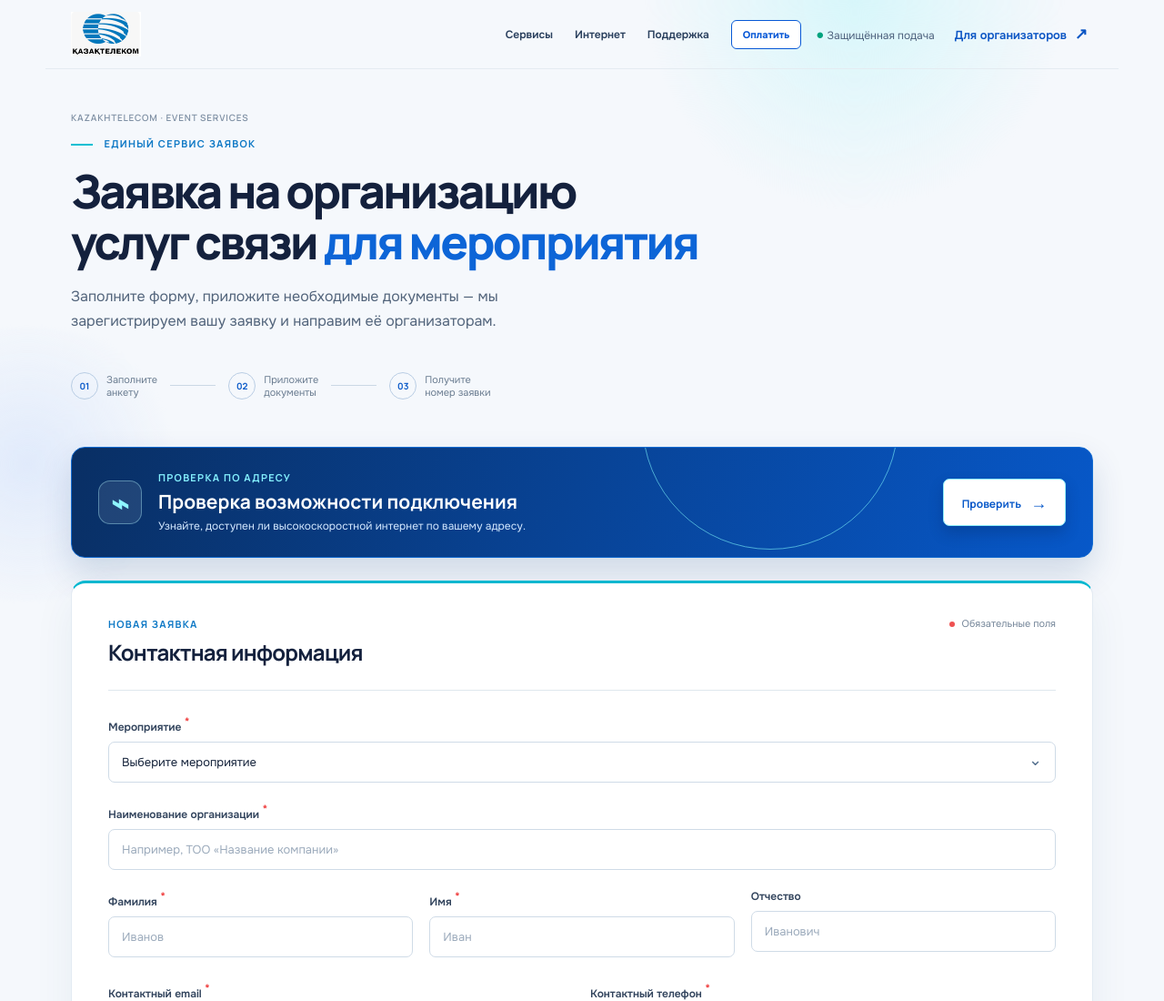
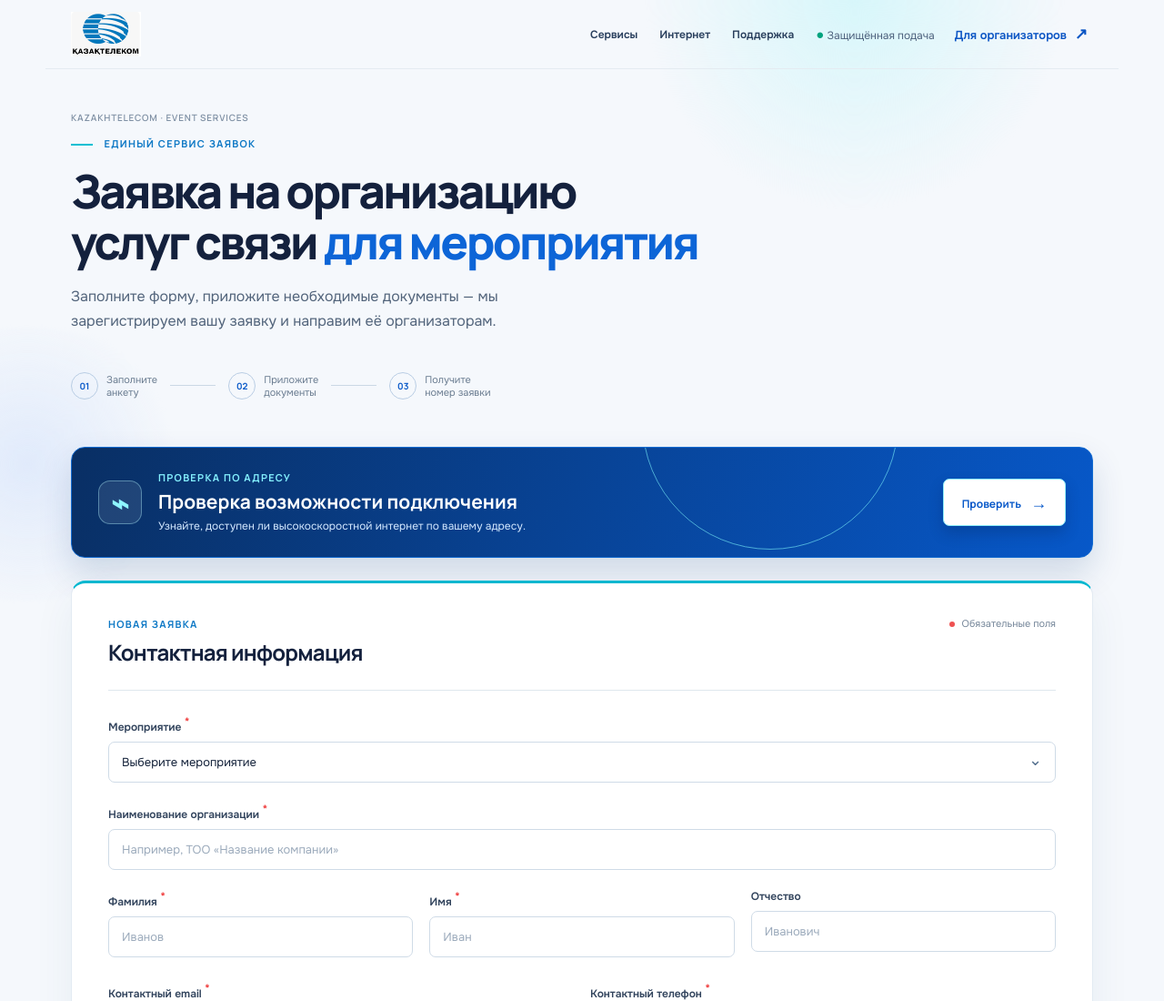
Before and after one commit to victorkimit-coder/telecom-event-intake-portal, a website built with Vite: page index.html in a window 1280 px wide. Shown: the top 1100 px of the page at 91% size. Built offline with nearby package versions, Linux system fonts and the light colour scheme.

Commit message:
Remove payment button

```diff
--- a/index.html
+++ b/index.html
@@ -15,7 +15,7 @@
     <header class="topbar shell">
       <a href="#top" class="brand" aria-label="АО Казахтелеком, главная"><img class="official-logo" src="./assets/kazakhtelecom-logo.png" alt="Казахтелеком"></a>
       <nav class="service-nav" aria-label="Навигация по услугам"><a href="https://b2b.telecom.kz/ru/katalog-uslug">Сервисы</a><a href="#availability-title">Интернет</a><a href="#support">Поддержка</a></nav>
-      <div class="top-actions"><button class="pay-link" type="button">Оплатить</button><span class="secure"><b>●</b> Защищённая подача</span><button class="admin-link" id="openAdmin">Для организаторов <span>↗</span></button></div>
+      <div class="top-actions"><span class="secure"><b>●</b> Защищённая подача</span><button class="admin-link" id="openAdmin">Для организаторов <span>↗</span></button></div>
     </header>
 
     <main id="top" class="shell">
```
